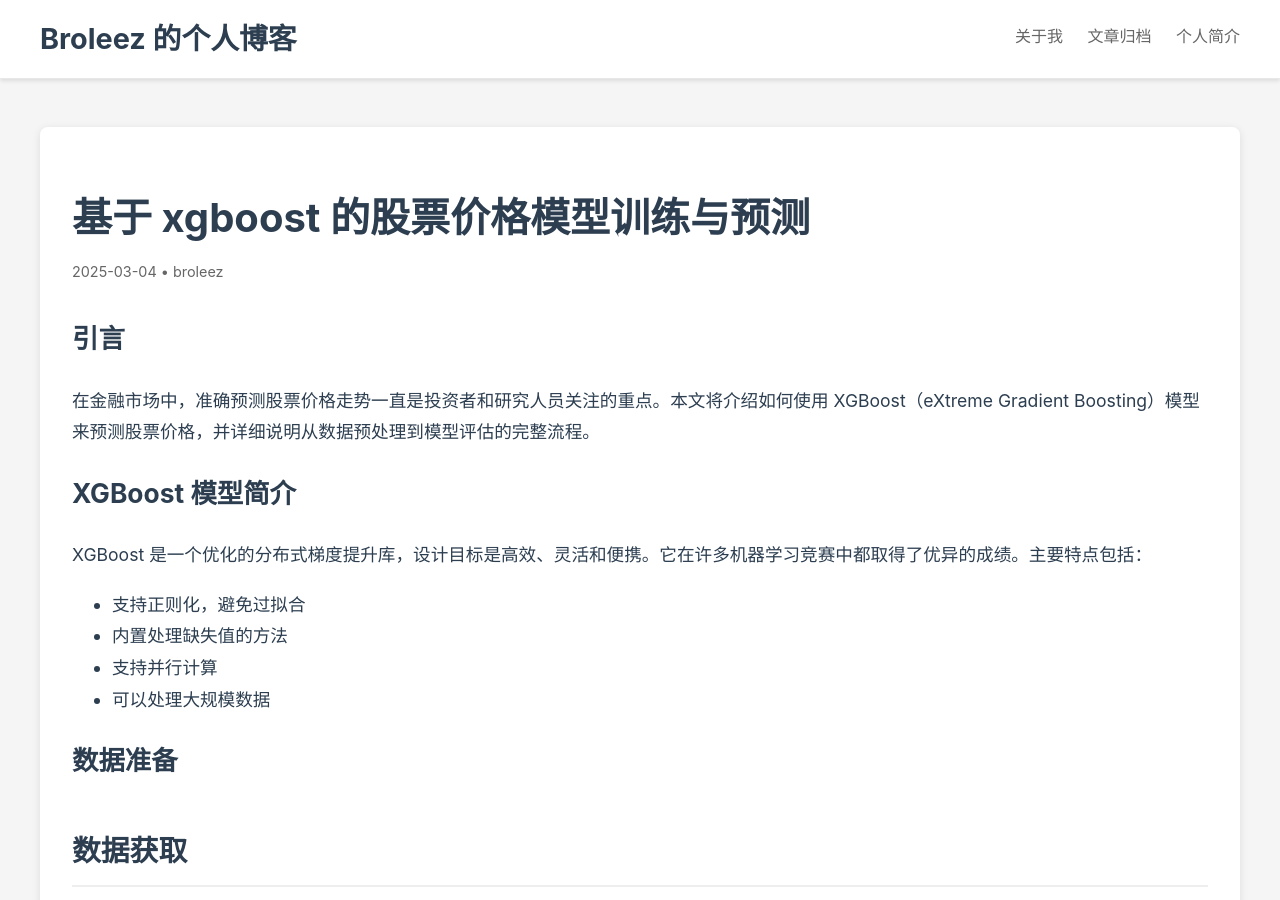
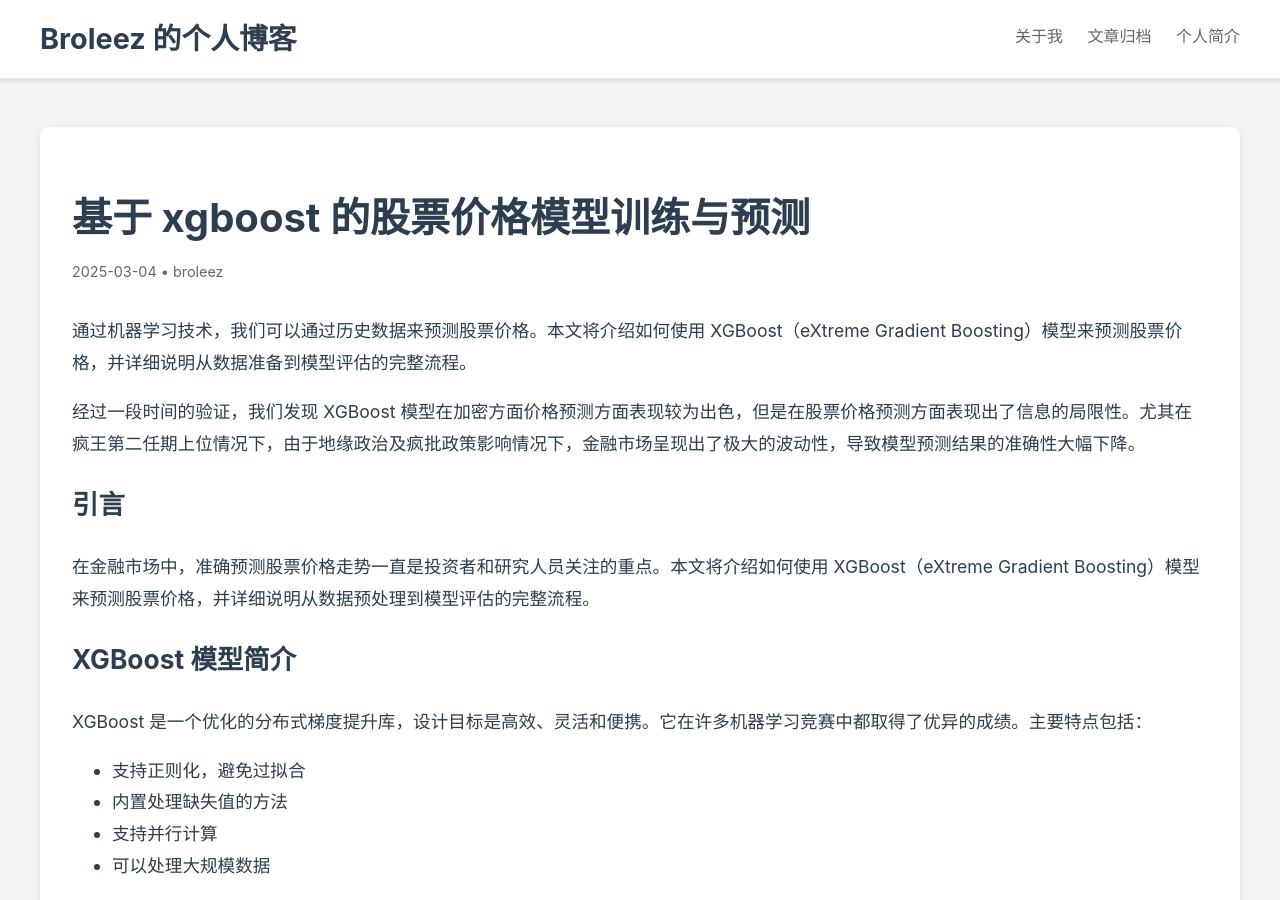
Before and after one commit to broleez/broleez.github.io, a Jekyll site: the page built from _posts/2025-03-04-基于 xgboost 的股票价格模型训练与预测.md, in a window 1280 px wide and 900 px high. Built offline with Jekyll 4.4.1, drawn with Linux system fonts in a browser that asks for light colours.

Commit message:
更新模型局限性说明

```diff
--- a/_posts/2025-03-04-基于 xgboost 的股票价格模型训练与预测.md
+++ b/_posts/2025-03-04-基于 xgboost 的股票价格模型训练与预测.md
@@ -7,6 +7,9 @@ tags: [AI， Stock]
 author: broleez
 permalink: /blog/:year/:month/:day/:title/
 ---
+通过机器学习技术，我们可以通过历史数据来预测股票价格。本文将介绍如何使用 XGBoost（eXtreme Gradient Boosting）模型来预测股票价格，并详细说明从数据准备到模型评估的完整流程。
+
+经过一段时间的验证，我们发现 XGBoost 模型在加密方面价格预测方面表现较为出色，但是在股票价格预测方面表现出了信息的局限性。尤其在疯王第二任期上位情况下，由于地缘政治及疯批政策影响情况下，金融市场呈现出了极大的波动性，导致模型预测结果的准确性大幅下降。
 
 # 引言
 
```
